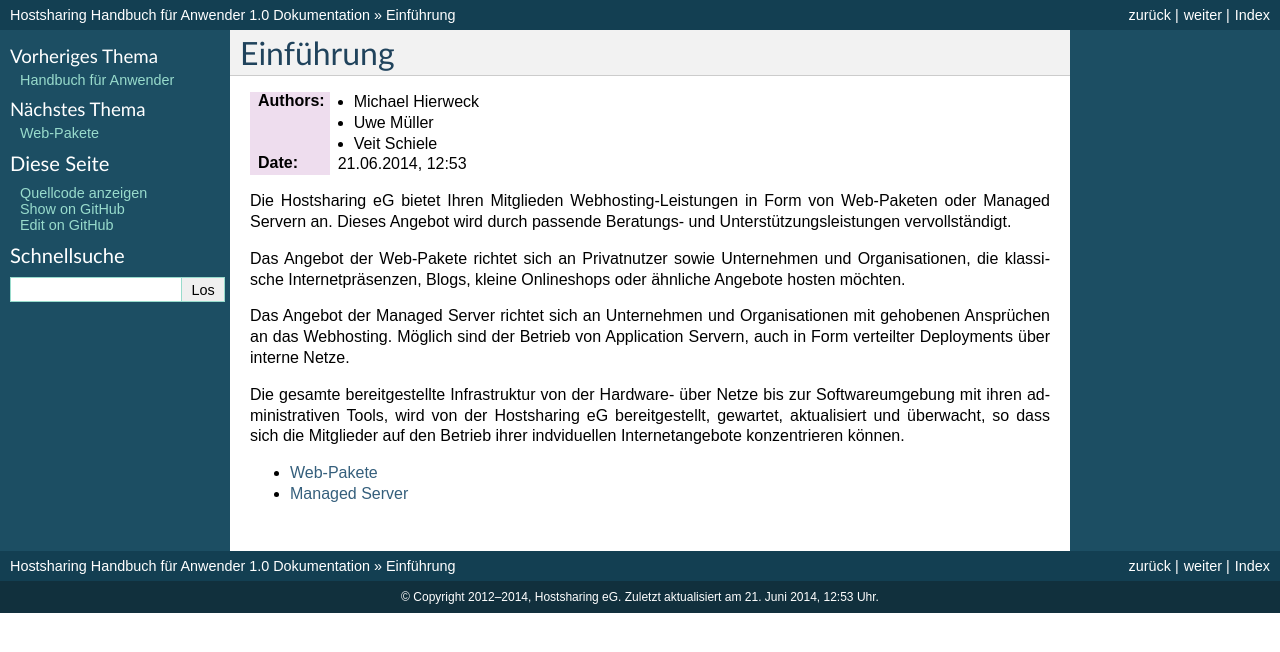
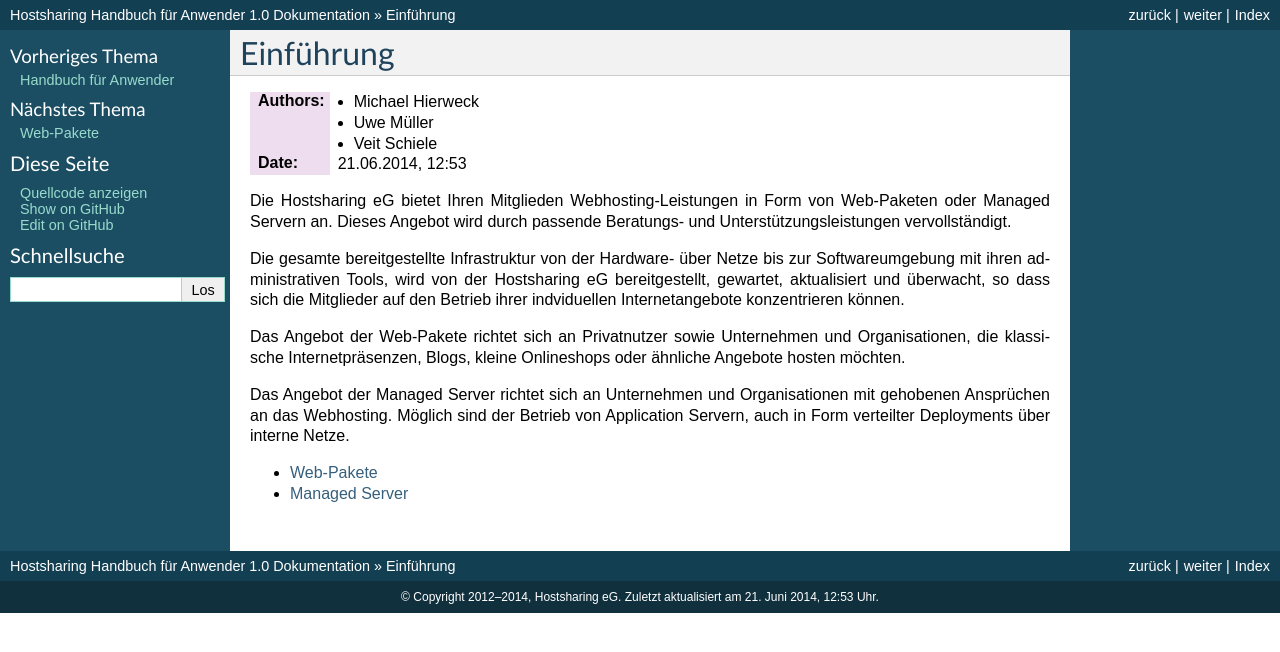
Before and after one commit to hostsharing/hs.docs.users, a Sphinx documentation site: the page built from source/einfuehrung/index.rst, in a window 1280 px wide. Shown: the top 652 px of the page. Built offline with Sphinx 7.4.7, drawn with Linux system fonts in a browser that asks for light colours; pages that are not in the unit, such as notebooks, are missing from menus; some of the changed lines change nothing that is shown.

Commit message:
Introduction

```diff
--- a/source/einfuehrung/index.rst
+++ b/source/einfuehrung/index.rst
@@ -15,6 +15,12 @@
 Dieses Angebot wird durch passende Beratungs- und Unterstützungsleistungen
 vervollständigt.
 
+Die gesamte bereitgestellte Infrastruktur von der Hardware- über Netze
+bis zur Softwareumgebung mit ihren administrativen Tools,
+wird von der Hostsharing eG bereitgestellt, gewartet, aktualisiert und
+überwacht, so dass sich die Mitglieder auf den Betrieb ihrer
+indviduellen Internetangebote konzentrieren können.
+
 Das Angebot der Web-Pakete richtet sich an Privatnutzer sowie Unternehmen
 und Organisationen, die klassische Internetpräsenzen, Blogs, kleine
 Onlineshops oder ähnliche Angebote hosten möchten.
@@ -24,12 +30,6 @@
 Möglich sind der Betrieb von Application Servern,
 auch in Form verteilter Deployments über interne Netze.
 
-Die gesamte bereitgestellte Infrastruktur von der Hardware- über Netze
-bis zur Softwareumgebung mit ihren administrativen Tools,
-wird von der Hostsharing eG bereitgestellt, gewartet, aktualisiert und
-überwacht, so dass sich die Mitglieder auf den Betrieb ihrer
-indviduellen Internetangebote konzentrieren können.
-
 .. toctree::
     :maxdepth: 1
 
```
